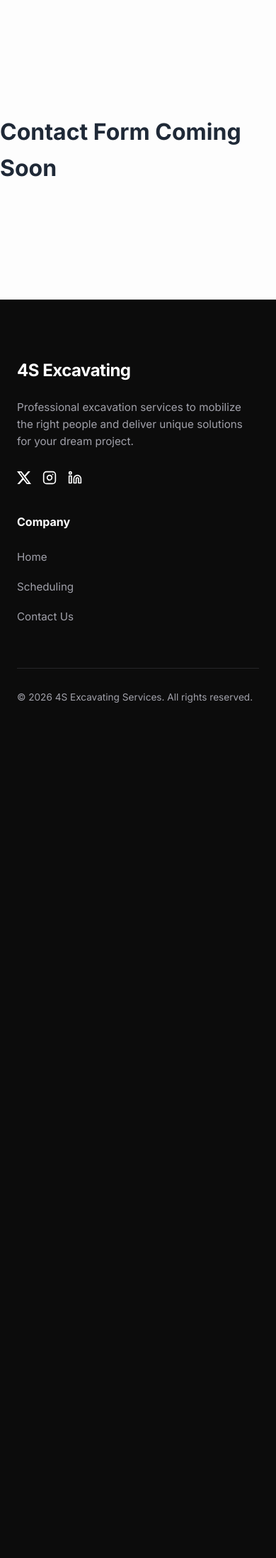
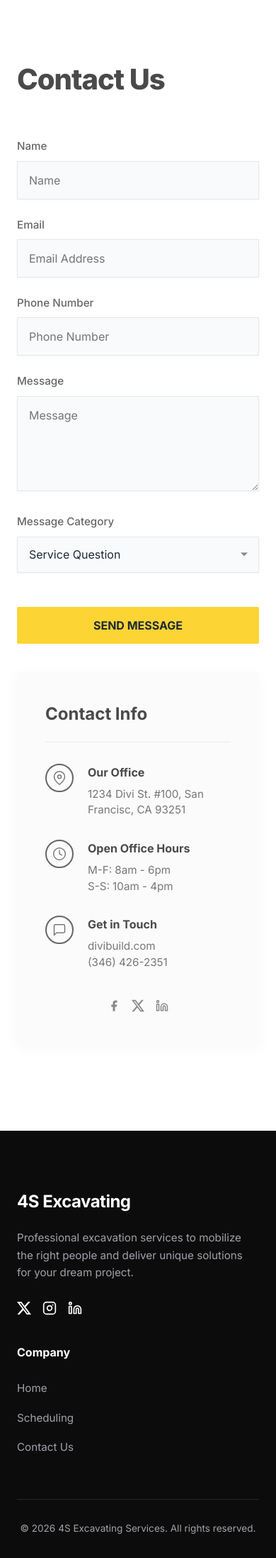
Before and after one commit to eli-wood-dev/4s-Excavating, a PHP site: page /message.html in a window 390 px wide. Shown: the part 87-2282 px from the top of the page at 71% size. Before the commit the page ends 1077 px from the top, so only its background shows below. Run offline with PHP 8.4, Linux system fonts and the light colour scheme.

Commit message:
feat: Added a responsive 'contact us' form

```diff
--- a/message.html
+++ b/message.html
@@ -33,9 +33,88 @@
         </div>
     </header>
 
-    <div style="min-height: 50vh; display: flex; align-items: center; justify-content: center;">
-        <h2 style="font-size: 2rem; color: var(--text-dark);">Contact Form Coming Soon</h2>
-    </div>
+    <section class="contact-page">
+        <div class="container section-animate slide-up">
+            <h1 class="contact-title">Contact Us</h1>
+
+            <div class="contact-grid">
+                <!-- Left Side: Form -->
+                <div class="contact-form-col">
+                    <form class="contact-form" action="#" method="POST">
+                        <div class="form-control">
+                            <label for="name">Name</label>
+                            <input type="text" id="name" name="name" placeholder="Name" required>
+                        </div>
+                        <div class="form-control">
+                            <label for="email">Email</label>
+                            <input type="email" id="email" name="email" placeholder="Email Address" required>
+                        </div>
+                        <div class="form-control">
+                            <label for="phone">Phone Number</label>
+                            <input type="tel" id="phone" name="phone" placeholder="Phone Number" required>
+                        </div>
+                        <div class="form-control">
+                            <label for="message">Message</label>
+                            <textarea id="message" name="message" placeholder="Message" rows="5" required></textarea>
+                        </div>
+                        <div class="form-control">
+                            <label for="category">Message Category</label>
+                            <div class="select-wrapper">
+                                <select id="category" name="category" required>
+                                    <option value="" disabled selected hidden>Service Question</option>
+                                    <option value="service">Service Question</option>
+                                    <option value="billing">Billing Inquiry</option>
+                                    <option value="general">General Support</option>
+                                </select>
+                                <div class="select-arrow"></div>
+                            </div>
+                        </div>
+                        <button type="submit" class="btn btn-primary">SEND MESSAGE</button>
+                    </form>
+                </div>
+
+                <!-- Right Side: Info Card -->
+                <div class="contact-info-col">
+                    <div class="contact-info-card">
+                        <h2>Contact Info</h2>
+                        <div class="info-item">
+                            <div class="info-icon">
+                                <svg width="24" height="24" viewBox="0 0 24 24" fill="none" stroke="currentColor" stroke-width="1.5" stroke-linecap="round" stroke-linejoin="round"><path d="M21 10c0 7-9 13-9 13s-9-6-9-13a9 9 0 0 1 18 0z"></path><circle cx="12" cy="10" r="3"></circle></svg>
+                            </div>
+                            <div class="info-text">
+                                <h3>Our Office</h3>
+                                <p>1234 Divi St. #100, San<br>Francisc, CA 93251</p>
+                            </div>
+                        </div>
+                        <div class="info-item">
+                            <div class="info-icon">
+                                <svg width="24" height="24" viewBox="0 0 24 24" fill="none" stroke="currentColor" stroke-width="1.5" stroke-linecap="round" stroke-linejoin="round"><circle cx="12" cy="12" r="10"></circle><polyline points="12 6 12 12 16 14"></polyline></svg>
+                            </div>
+                            <div class="info-text">
+                                <h3>Open Office Hours</h3>
+                                <p>M-F: 8am - 6pm<br>S-S: 10am - 4pm</p>
+                            </div>
+                        </div>
+                        <div class="info-item">
+                            <div class="info-icon">
+                                <svg width="24" height="24" viewBox="0 0 24 24" fill="none" stroke="currentColor" stroke-width="1.5" stroke-linecap="round" stroke-linejoin="round"><path d="M21 15a2 2 0 0 1-2 2H7l-4 4V5a2 2 0 0 1 2-2h14a2 2 0 0 1 2 2z"></path></svg>
+                            </div>
+                            <div class="info-text">
+                                <h3>Get in Touch</h3>
+                                <p>divibuild.com<br>(346) 426-2351</p>
+                            </div>
+                        </div>
+                        <div class="info-socials">
+                            <!-- Social icons -->
+                            <a href="#" aria-label="Facebook"><svg width="18" height="18" viewBox="0 0 24 24" fill="currentColor"><path d="M18 2h-3a5 5 0 0 0-5 5v3H7v4h3v8h4v-8h3l1-4h-4V7a1 1 0 0 1 1-1h3z"></path></svg></a>
+                            <a href="#" aria-label="X"><svg width="18" height="18" viewBox="0 0 24 24" fill="currentColor"><path d="M18.901 1.153h3.68l-8.04 9.19L24 22.846h-7.406l-5.8-7.584-6.638 7.584H.474l8.6-9.83L0 1.154h7.594l5.243 6.932ZM17.61 20.644h2.039L6.486 3.24H4.298Z"/></svg></a>
+                            <a href="#" aria-label="LinkedIn"><svg width="18" height="18" viewBox="0 0 24 24" fill="none" stroke="currentColor" stroke-width="2" stroke-linecap="round" stroke-linejoin="round"><path d="M16 8a6 6 0 0 1 6 6v7h-4v-7a2 2 0 0 0-2-2 2 2 0 0 0-2 2v7h-4v-7a6 6 0 0 1 6-6z"></path><rect x="2" y="9" width="4" height="12"></rect><circle cx="4" cy="4" r="2"></circle></svg></a>
+                        </div>
+                    </div>
+                </div>
+            </div>
+        </div>
+    </section>
 
     <!-- Footer -->
     <footer class="footer">
--- a/styles/style.css
+++ b/styles/style.css
@@ -160,6 +160,7 @@ body {
     display: inline-block;
     padding: 16px 36px;
     font-size: 1rem;
+    font-family: var(--font-main);
     font-weight: 700;
     text-decoration: none;
     text-transform: uppercase;
@@ -780,8 +781,9 @@ body {
     padding-top: 30px;
     border-top: 1px solid #27272a;
     display: flex;
-    justify-content: space-between;
+    justify-content: center;
     align-items: center;
+    text-align: center;
 }
 
 .footer-bottom p {
@@ -799,3 +801,181 @@ body {
         justify-content: flex-start;
     }
 }
+
+/* Contact Page Styling */
+.contact-page {
+    background-color: var(--clr-white);
+    padding: 80px 0 120px;
+}
+
+.contact-title {
+    font-size: 3.5rem;
+    font-weight: 800;
+    color: #4a4a4a; /* Muted dark gray */
+    margin-bottom: 50px;
+    letter-spacing: -1px;
+}
+
+.contact-grid {
+    display: flex;
+    gap: 40px;
+}
+
+.contact-form-col {
+    flex: 2;
+}
+
+.contact-info-col {
+    flex: 1;
+}
+
+.contact-form {
+    display: flex;
+    flex-direction: column;
+    gap: 24px;
+}
+
+.contact-form label {
+    display: block;
+    font-weight: 500;
+    color: #666; /* Muted label color */
+    margin-bottom: 8px;
+    font-size: 0.95rem;
+}
+
+.contact-form input,
+.contact-form textarea,
+.contact-form select {
+    width: 100%;
+    padding: 16px;
+    border: 1px solid #e5e7eb;
+    background-color: #f9fafb; /* Slightly darker cool gray to pop */
+    font-family: var(--font-main);
+    font-size: 1rem;
+    color: var(--text-dark);
+    box-shadow: 0 1px 3px rgba(0,0,0,0.03);
+    transition: box-shadow 0.3s ease, outline 0.3s ease, border-color 0.3s ease;
+}
+
+.contact-form input:focus,
+.contact-form textarea:focus,
+.contact-form select:focus {
+    outline: 2px solid var(--clr-yellow);
+    box-shadow: 0 4px 12px rgba(0,0,0,0.05);
+}
+
+.contact-form select {
+    appearance: none;
+    cursor: pointer;
+}
+
+.select-wrapper {
+    position: relative;
+}
+
+.select-arrow {
+    position: absolute;
+    top: 50%;
+    right: 16px;
+    transform: translateY(-50%);
+    width: 0;
+    height: 0;
+    border-left: 5px solid transparent;
+    border-right: 5px solid transparent;
+    border-top: 5px solid #888;
+    pointer-events: none;
+}
+
+.contact-form .btn {
+    display: block;
+    margin-left: auto; /* Push to right */
+    margin-top: 24px;
+}
+
+.contact-info-card {
+    background-color: #fbfbfb;
+    padding: 40px;
+    box-shadow: 0 4px 20px rgba(0,0,0,0.03);
+    height: 100%;
+}
+
+.contact-info-card h2 {
+    font-size: 1.5rem;
+    font-weight: 700;
+    color: #4a4a4a;
+    margin-bottom: 30px;
+    padding-bottom: 20px;
+    border-bottom: 1px solid #eaeaea;
+}
+
+.info-item {
+    display: flex;
+    gap: 20px;
+    margin-bottom: 30px;
+}
+
+.info-icon {
+    flex-shrink: 0;
+    width: 40px;
+    height: 40px;
+    display: flex;
+    align-items: center;
+    justify-content: center;
+    border: 2px solid #666;
+    border-radius: 50%;
+    color: #666;
+}
+
+.info-icon svg {
+    width: 20px;
+    height: 20px;
+}
+
+.info-text h3 {
+    font-size: 1rem;
+    font-weight: 700;
+    color: #4a4a4a;
+    margin-bottom: 6px;
+}
+
+.info-text p {
+    font-size: 0.95rem;
+    color: #777;
+    line-height: 1.5;
+}
+
+.info-socials {
+    display: flex;
+    gap: 16px;
+    margin-top: 40px;
+    padding-left: 60px; /* Align with text */
+}
+
+.info-socials a {
+    color: #888;
+    transition: color 0.3s ease;
+}
+
+.info-socials a:hover {
+    color: #333;
+}
+
+@media (max-width: 900px) {
+    .contact-grid {
+        flex-direction: column;
+    }
+
+    .contact-form .btn {
+        margin-left: 0;
+        width: 100%;
+    }
+
+    .info-socials {
+        padding-left: 0;
+        justify-content: center;
+    }
+
+    .contact-title {
+        font-size: 2.5rem;
+    }
+}
```
